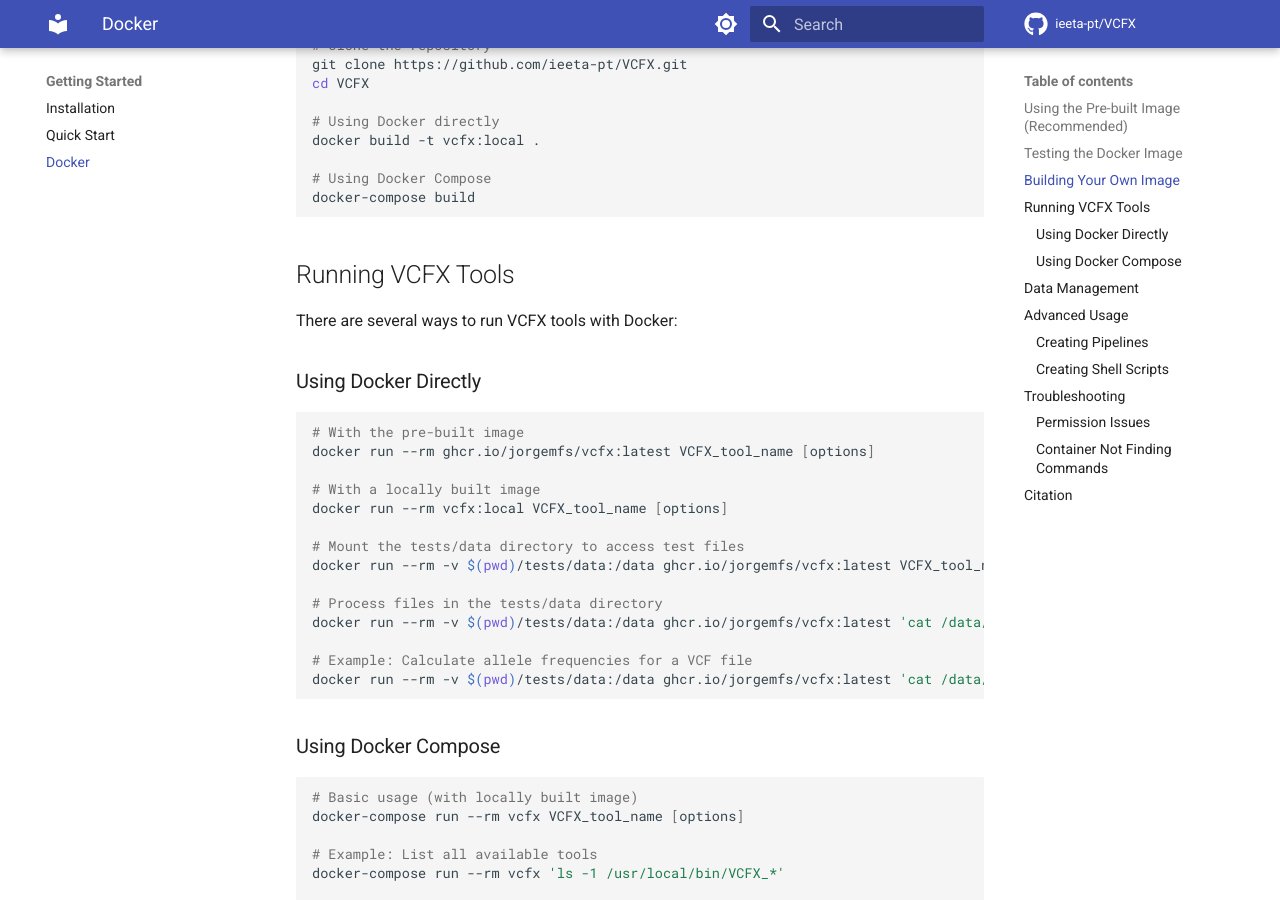
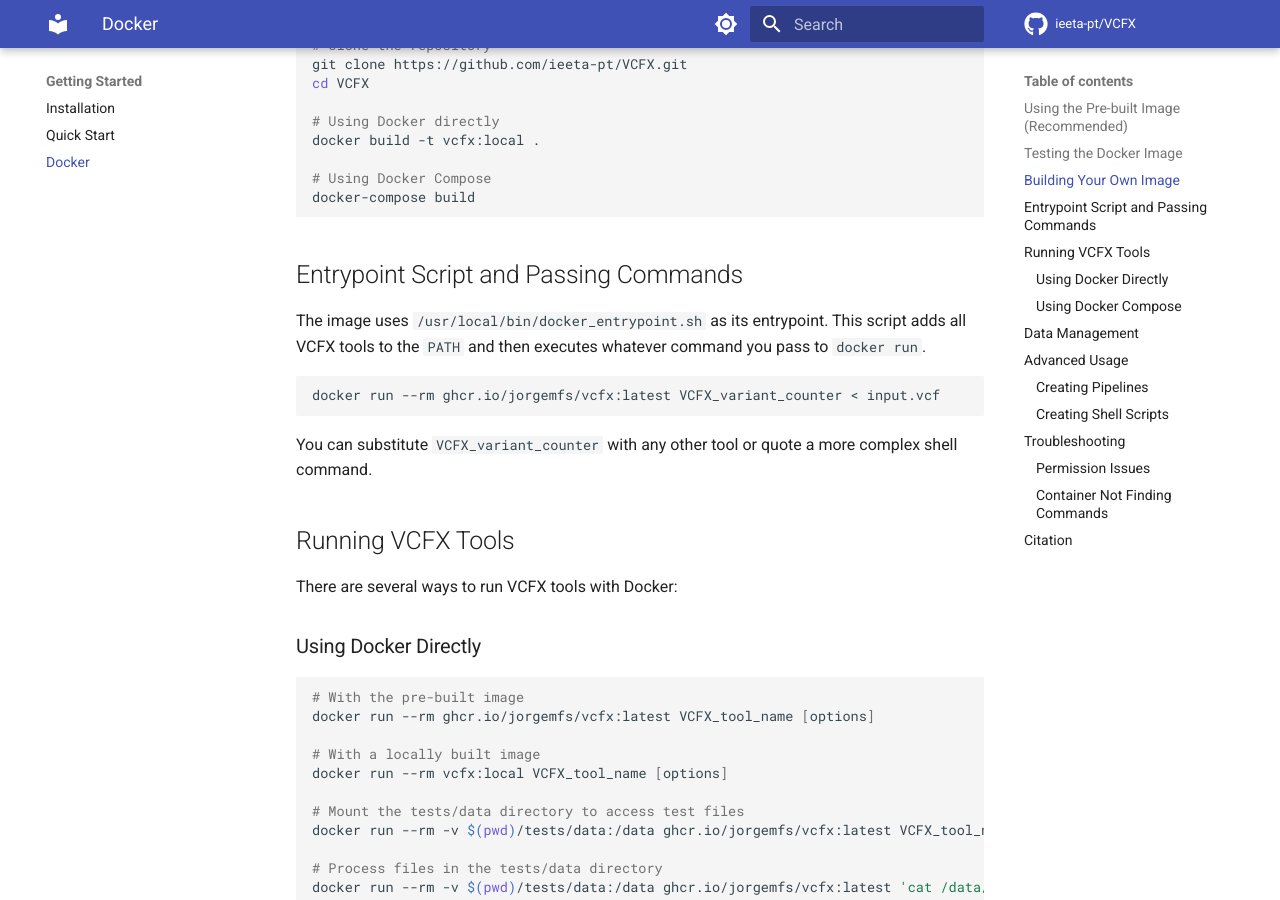
Before and after one commit to jorgeMFS/VCFX, an MkDocs documentation site: the page built from docs/docker.md, in a window 1280 px wide and 900 px high, scrolled down 1216 px. Built offline with MkDocs 1.6.1 and Material for MkDocs 9.7.7, drawn with Linux system fonts in a browser that asks for light colours; comment, search, counter and statistics services are not loaded.

Commit message:
docs: explain docker entrypoint

````diff
--- a/docs/docker.md
+++ b/docs/docker.md
@@ -56,6 +56,19 @@
 # Using Docker Compose
 docker-compose build
 ```
+
+## Entrypoint Script and Passing Commands
+
+The image uses `/usr/local/bin/docker_entrypoint.sh` as its entrypoint. This script
+adds all VCFX tools to the `PATH` and then executes whatever command you pass to
+`docker run`.
+
+```bash
+docker run --rm ghcr.io/jorgemfs/vcfx:latest VCFX_variant_counter < input.vcf
+```
+
+You can substitute `VCFX_variant_counter` with any other tool or quote a more
+complex shell command.
 
 ## Running VCFX Tools
 
````
Also changed, not shown: DOCKER.md (+13 -0 lines).
